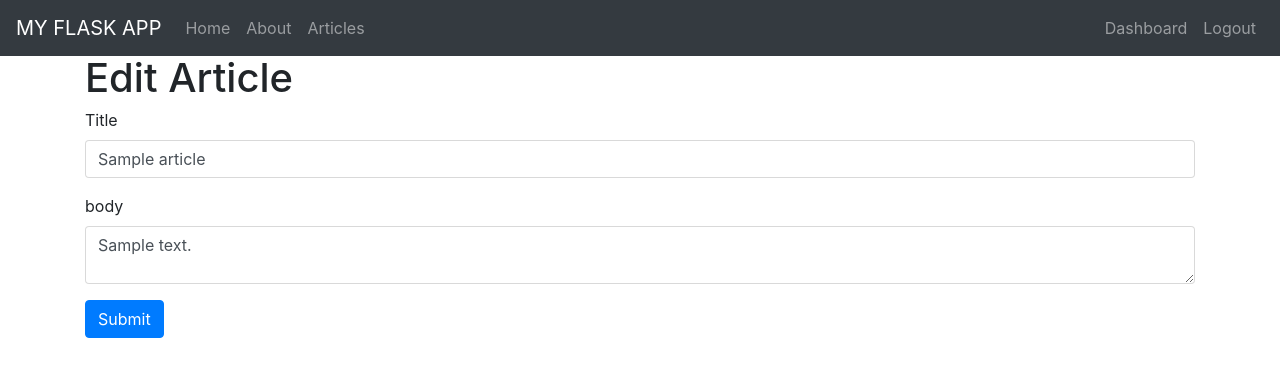
After one commit to sphred5/flask_tutorial_app, a Flask app: page /edit_article/1 in a window 1280 px wide. The commit adds this page. Shown: the top 377 px of the page. Run offline with Flask 2, Linux system fonts and the light colour scheme; the visitor is signed in with stand-in values (Sample User, id 1); tables that the repository leaves empty or names only in its code hold one stand-in row (values such as "Sample post"); some libraries are stand-ins or nearby versions.

Commit message:
added ability to delete articles

```diff
--- a/app.py
+++ b/app.py
@@ -195,6 +195,60 @@ def add_article():
 
     return render_template('add_article.html', form=form)
 
+#edit article
+@app.route('/edit_article/<string:id>', methods=["GET", "POST"])
+@is_logged_in
+def edit_article(id):
+    #create cursor
+    cur = mysql.connection.cursor()
+
+    #get article by ID
+    result = cur.execute("SELECT * FROM articles WHERE id='{}'".format(id))
+
+    article = cur.fetchone()
+
+    #getform
+    form = ArticleForm(request.form)
+
+    #populate Article form
+    form.title.data = article['title']
+    form.body.data = article['body']
+    if request.method == 'POST' and form.validate():
+        title = form.title.data
+        body = form.body.data
+
+        #create cursor
+        cur = mysql.connection.cursor()
+        #execute
+        cur.execute("UPDATE articles SET body='{}' WHERE id='{}'".format(body, id))
+        #commit
+        mysql.connection.commit()
+        #close cursor
+        cur.close()
+
+        flash('Article Updated', 'success')
+
+        return redirect(url_for('dashboard'))
+
+    return render_template('edit_article.html', form=form)
+
+#delete article
+@app.route('/delete_article<string:id>', methods=['POST'])
+@is_logged_in
+def delete_article(id):
+    #create cursor
+    cur = mysql.connection.cursor()
+
+    #execute
+    cur.execute("DELETE FROM articles WHERE id='{}'".format(id))
+    mysql.connection.commit()
+    #close cursor
+    cur.close()
+    flash('Article Deleted', 'success')
+
+    return redirect(url_for('dashboard'))
+
+
 if __name__ == '__main__':
     app.secret_key = "secret123"
     app.run(debug=True)
--- a/templates/dashboard.html
+++ b/templates/dashboard.html
@@ -26,7 +26,11 @@
           <a href="edit_article/{{article.id}}" class="btn btn-secondary float-right">Edit</a>
         </td>
         <td>
-          <a href="#" class="btn btn-danger">Delete</a>
+          <form class="" action="{{url_for('delete_article', id=article.id)
+          }}" method="post">
+            <input type="hidden" name="_method" value="DELETE">
+            <input type="submit" value="DELETE" class="btn btn-danger">
+          </form>
         </td>
       </tr>
     {% endfor %}
--- /dev/null
+++ b/templates/edit_article.html
@@ -0,0 +1,15 @@
+{% extends 'layout.html' %}
+
+{% block body %}
+  <h1>Edit Article</h1>
+  {% from "includes/_formhelpers.html" import render_field %}
+  <form method="POST" action="">
+    <div class="form-group">
+      {{render_field(form.title, class_="form-control")}}
+    </div>
+    <div class="form-group">
+      {{render_field(form.body, class_="form-control", id="editor") }}
+    </div>
+    <p><input class="btn btn-primary" type="submit" , value="Submit"></p>
+  </form>
+{% endblock %}
```
